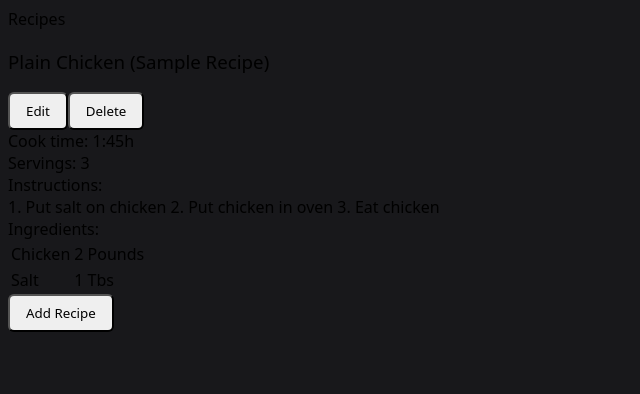
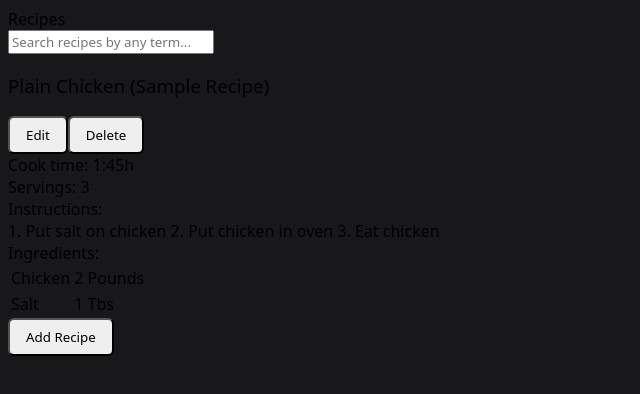
Before and after one commit to MilosD15/recipe-list-app, a React (Create React App) app: page / in a window 1280 px wide. Shown: the top 394 px of the page, without its empty margins (0-640 px from the left). Built offline with nearby package versions, Linux system fonts and the light colour scheme.

Commit message:
recipe search implemented

```diff
--- a/src/components/App.js
+++ b/src/components/App.js
@@ -11,12 +11,14 @@ function App() {
   const [selectedRecipeId, setSelectedRecipeId] = useState();
   const [recipes, setRecipes] = useState(getInitialRecipes());
   const selectedRecipe = recipes.find(recipe => recipe.id === selectedRecipeId);
+  const [searchBarRecipeIds, setSearchBarRecipeIds] = useState(getRecipeIds([...recipes]));
 
   const recipeContextValue = {
     handleAddRecipe,
     handleDeleteRecipe,
     handleSelectRecipe,
     handleChangeRecipe,
+    handleRecipeSearch
   }
 
   useEffect(() => {
@@ -28,6 +30,47 @@ function App() {
     if (recipesJSON != null) return [...JSON.parse(recipesJSON)];
 
     return sampleRecipes;
+  }
+
+  function handleRecipeSearch(term) {
+    const newRecipes = [...recipes];
+    if (term === '') {
+      setSearchBarRecipeIds(getRecipeIds(newRecipes)); return;
+    }
+
+    const searchedRecipes = newRecipes.filter(r => objectHasThisTerm(term, r));
+    setSearchBarRecipeIds(getRecipeIds(searchedRecipes));
+  }
+
+  function getRecipeIds(recipes) {
+    return recipes.map(r => r.id);
+  }
+
+  function objectHasThisTerm(term, object) {
+    return Object.keys(object).some(key => {
+      // we don't take id of any object into consideration
+      if (key === "id") return false;
+
+      // when variable is a function
+      if (typeof object[key] === "function") return false;
+
+      // when variable is an array
+      if (typeof object[key] === "object" && Array.isArray(object[key])) {
+        return object[key].some(object => objectHasThisTerm(term, object));
+      }
+
+      // when variable is an object
+      if (typeof object[key] === "object" && !Array.isArray(object[key])) {
+        return objectHasThisTerm(term, object);
+      }
+
+      // when variable is some primitive value
+      const objectValueString = object[key].toString();
+      const termRegex = new RegExp(term, "gi");
+      console.log(termRegex)
+      console.log(objectValueString.includes(term))
+      return termRegex.test(objectValueString);
+    });
   }
 
   function handleChangeRecipe(id, newRecipe) {
@@ -59,6 +102,7 @@ function App() {
 
     setSelectedRecipeId(newRecipe.id);
     setRecipes([...recipes, newRecipe]);
+    setSearchBarRecipeIds([...searchBarRecipeIds, newRecipe.id]);
   }
 
   function handleDeleteRecipe(id) {
@@ -72,7 +116,7 @@ function App() {
   return (
     <RecipeContext.Provider value={recipeContextValue}>
       <div className="flex flex-col-reverse bg-zinc-900 text-zinc-100 md:flex-row md:min-h-screen">
-        <RecipeList recipes={recipes} />
+        <RecipeList recipes={recipes} searchBarRecipeIds={searchBarRecipeIds} />
         {selectedRecipe && <RecipeEdit recipe={selectedRecipe} />}
       </div>
     </RecipeContext.Provider>
--- a/src/components/RecipeList.js
+++ b/src/components/RecipeList.js
@@ -1,9 +1,12 @@
 import React, { useContext } from 'react';
 import Recipe from './Recipe';
 import { RecipeContext } from './App';
+import RecipeSearchBar from "./RecipeSearchBar";
 
-export default function RecipeList({ recipes }) {
+export default function RecipeList({ recipes, searchBarRecipeIds }) {
   const { handleAddRecipe } = useContext(RecipeContext);
+
+  const selectedRecipes = recipes.filter(r => searchBarRecipeIds.includes(r.id));
 
   return (
       <div className='recipes-list
@@ -14,8 +17,9 @@ export default function RecipeList({ recipes }) {
       md:min-h-screen
       '>
         <div className="pt-5 text-2xl">Recipes</div>
+        {recipes.length !== 0 &&  <RecipeSearchBar />}
         <div className='w-full'>
-        {recipes.map(recipe => {
+        {selectedRecipes.map(recipe => {
             return (
               <Recipe key={recipe.id} {...recipe} />
             )
@@ -23,7 +27,7 @@ export default function RecipeList({ recipes }) {
         </div>
         <button
         className="theme-button bg-zinc-700 my-5 hover:text-zinc-700 hover:bg-zinc-300 focus:text-zinc-700 focus:bg-zinc-300 mb-6"
-        onClick={() => handleAddRecipe()}>Add Recipe</button>
+        onClick={() => { handleAddRecipe() }}>Add Recipe</button>
       </div>
   )
 }
--- /dev/null
+++ b/src/components/RecipeSearchBar.js
@@ -0,0 +1,17 @@
+import React, { useContext } from 'react';
+import { RecipeContext } from "./App";
+
+export default function RecipeSearchBar() {
+  const { handleRecipeSearch } = useContext(RecipeContext);
+
+  return (
+    <div className="flex w-full justify-center">
+      <input
+        type="text"
+        placeholder="Search recipes by any term..."
+        onChange={e => { handleRecipeSearch(e.target.value ?? '') }}
+        className="mt-4 mx-4 py-2 px-3 min-w-0 basis-80 rounded-md bg-zinc-800 placeholder:text-slate-300 text-slate-100"
+      />
+    </div>
+  )
+}
```
